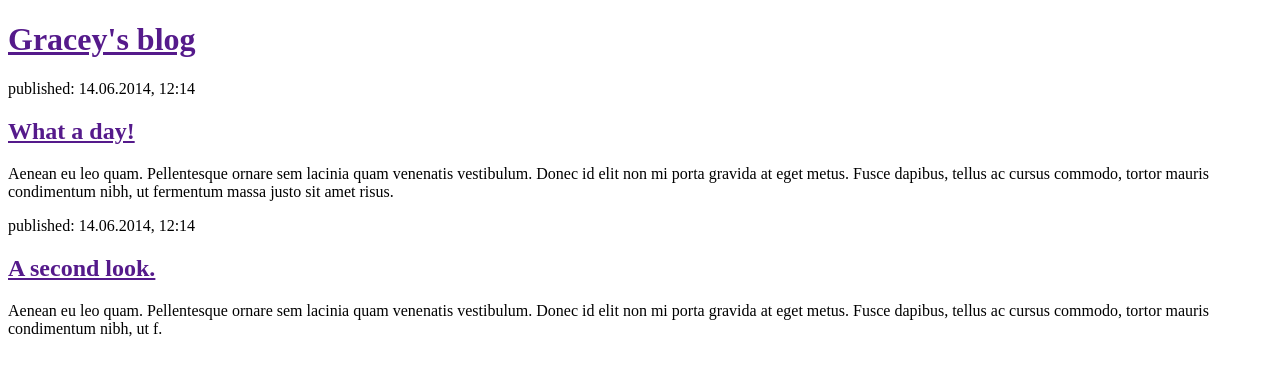
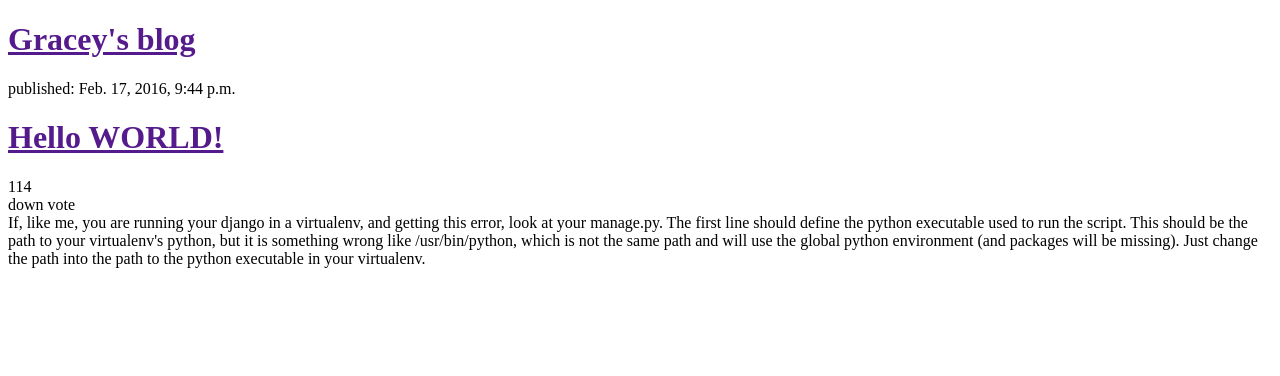
Before and after one commit to GraceJonn123/jj, a Django app: page / in a window 1280 px wide. Shown: the top 376 px of the page. Run offline with Django 3.2, Linux system fonts and the light colour scheme; data comes from the database, SQL or seed files in the repository; both versions use the stored data as it was after the commit.

Commit message:
adding postlist

```diff
--- a/djangogirls/blog/templates/blog/post_list.html
+++ b/djangogirls/blog/templates/blog/post_list.html
@@ -7,17 +7,12 @@
         <div>
             <h1><a href="">Gracey's blog</a></h1>
         </div>
-
-        <div>
-            <p>published: 14.06.2014, 12:14</p>
-            <h2><a href="">What a day!</a></h2>
-            <p>Aenean eu leo quam. Pellentesque ornare sem lacinia quam venenatis vestibulum. Donec id elit non mi porta gravida at eget metus. Fusce dapibus, tellus ac cursus commodo, tortor mauris condimentum nibh, ut fermentum massa justo sit amet risus.</p>
-        </div>
-
-        <div>
-            <p>published: 14.06.2014, 12:14</p>
-            <h2><a href="">A second look.</a></h2>
-            <p>Aenean eu leo quam. Pellentesque ornare sem lacinia quam venenatis vestibulum. Donec id elit non mi porta gravida at eget metus. Fusce dapibus, tellus ac cursus commodo, tortor mauris condimentum nibh, ut f.</p>
-        </div>
+        {% for post in posts %}
+          <div>
+            <p>published: {{ post.published_date }}</p>
+            <h1><a href="">{{ post.title }}</a></h1>
+            <p>{{ post.text|linebreaks }}</p>
+          </div>
+        {% endfor %}
     </body>
     </html>
--- a/djangogirls/blog/views.py
+++ b/djangogirls/blog/views.py
@@ -1,4 +1,7 @@
 from django.shortcuts import render
+from django.utils import timezone
+from .models import Post
 
 def post_list(request):
-	return render(request, 'blog/post_list.html', {})
+	posts = Post.objects.filter(published_date__lte=timezone.now()).order_by('published_date')
+	return render(request, 'blog/post_list.html', {'posts': posts})
```
Also changed, not shown: djangogirls/db.sqlite3.
